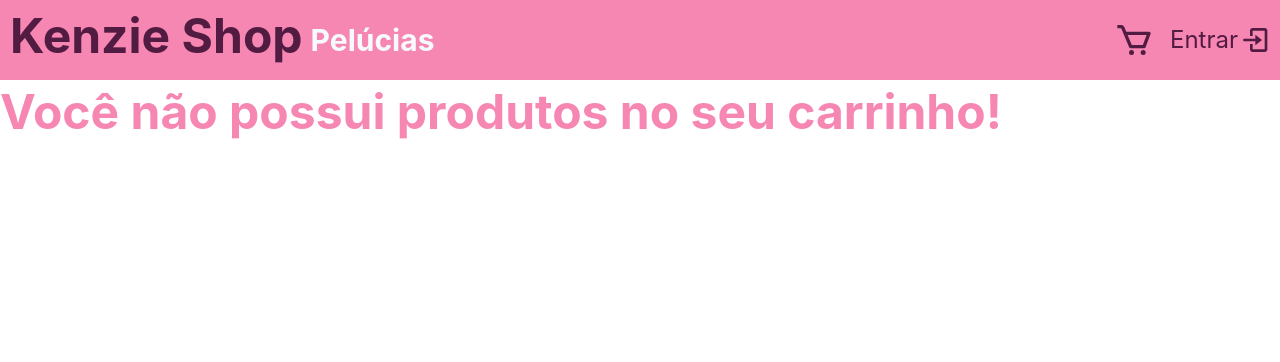
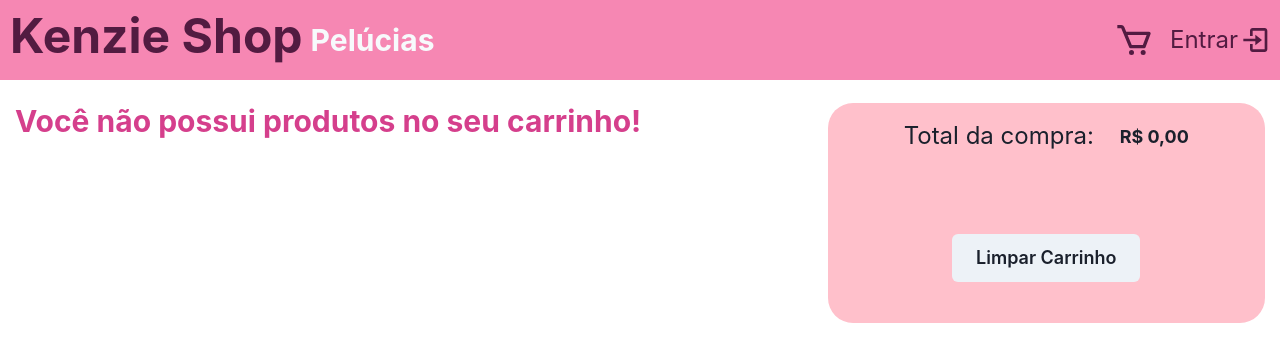
Before and after one commit to Kenzie-Academy-Brasil-Developers/react-entrega-s3-kenzieshop-esterfrazao, a React (Create React App) app: page /cart in a window 1280 px wide. Shown: the top 362 px of the page. Built offline with nearby package versions, Linux system fonts and the light colour scheme.

Commit message:
Feat: Cart style

```diff
--- a/src/components/CartProduct/index.jsx
+++ b/src/components/CartProduct/index.jsx
@@ -1,5 +1,6 @@
 import {
   Box,
+  Flex,
   Heading,
   HStack,
   IconButton,
@@ -16,11 +17,17 @@ import { useDispatch } from "react-redux";
 import { AddIcon, MinusIcon } from "@chakra-ui/icons";
 
 const CartProduct = ({ product }) => {
-  const { name, img, description, price, id } = product;
+  const { name, img, quantity, id } = product;
   const dispatch = useDispatch();
 
   return (
-    <HStack height="300px" width="90%" padding="15px">
+    <Flex
+      justify="space-between"
+      align="center"
+      height="300px"
+      width="90%"
+      padding="15px"
+    >
       <Image
         borderRadius="30px"
         boxSize="80%"
@@ -28,13 +35,14 @@ const CartProduct = ({ product }) => {
         src={img}
         alt={name}
       />
-      <VStack spacing="10">
-        <Heading size="2xl">{name}</Heading>
-        <Text fontSize="1.5rem">{description}</Text>
-      </VStack>
-      <Box as="span" color="pink.500">
-        {price}
-      </Box>
+      <Heading size="2xl" textAlign="center">
+        {name}
+      </Heading>
+      <VStack>
+        <Text fontSize="2em" fontWeight="bold">
+          {quantity}
+        </Text>
+        <HStack>
           <IconButton
             onClick={() => dispatch(addProductThunk(product))}
             colorScheme="pink"
@@ -50,6 +58,8 @@ const CartProduct = ({ product }) => {
             icon={<MinusIcon />}
           />
         </HStack>
+      </VStack>
+    </Flex>
   );
 };
 
--- a/src/pages/Cart/index.jsx
+++ b/src/pages/Cart/index.jsx
@@ -1,22 +1,66 @@
-import { Heading } from "@chakra-ui/react";
+import {
+  Flex,
+  Heading,
+  List,
+  VStack,
+  Button,
+  Spacer,
+  Text,
+} from "@chakra-ui/react";
+import CartProduct from "../../components/CartProduct";
 
 import { useSelector } from "react-redux";
-import CartProduct from "../../components/CartProduct";
+import formatter from "../../utils/formatter";
+import { useDispatch } from "react-redux";
+import { clearCart } from "../../store/modules/cart/actions";
 
 const Cart = () => {
   const { cart } = useSelector((state) => state);
+  const dispatch = useDispatch();
+  const totalPrice = formatter.format(
+    cart.reduce(
+      (previous, current) => previous + current.price * current.quantity,
+      0
+    )
+  );
 
   return (
-    <>
+    <Flex padding="15" overflowY="scroll" height="85.8vh">
+      <List width="60%">
         {cart.length === 0 && (
-        <Heading size="2xl" color="pink.300">
+          <Heading size="lg" color="pink.500">
             Você não possui produtos no seu carrinho!
           </Heading>
         )}
         {cart.map((product) => (
           <CartProduct product={product} key={product.id} />
         ))}
-    </>
+      </List>
+      <Spacer />
+      <VStack
+        borderRadius="25px"
+        height="220px"
+        padding="15px"
+        spacing="20"
+        bgColor="pink"
+        width="35%"
+      >
+        <Flex align="center" width="70%">
+          <Text fontSize="2xl">Total da compra:</Text>
+          <Spacer />
+          <Text fontSize="lg" fontWeight="bold">
+            {totalPrice}
+          </Text>
+        </Flex>
+        <Button
+          size="lg"
+          colorScheme="gray"
+          onClick={() => dispatch(clearCart())}
+        >
+          Limpar Carrinho
+        </Button>
+      </VStack>
+    </Flex>
   );
 };
 
```
Lines whose indentation alone changed are shown as unchanged.
